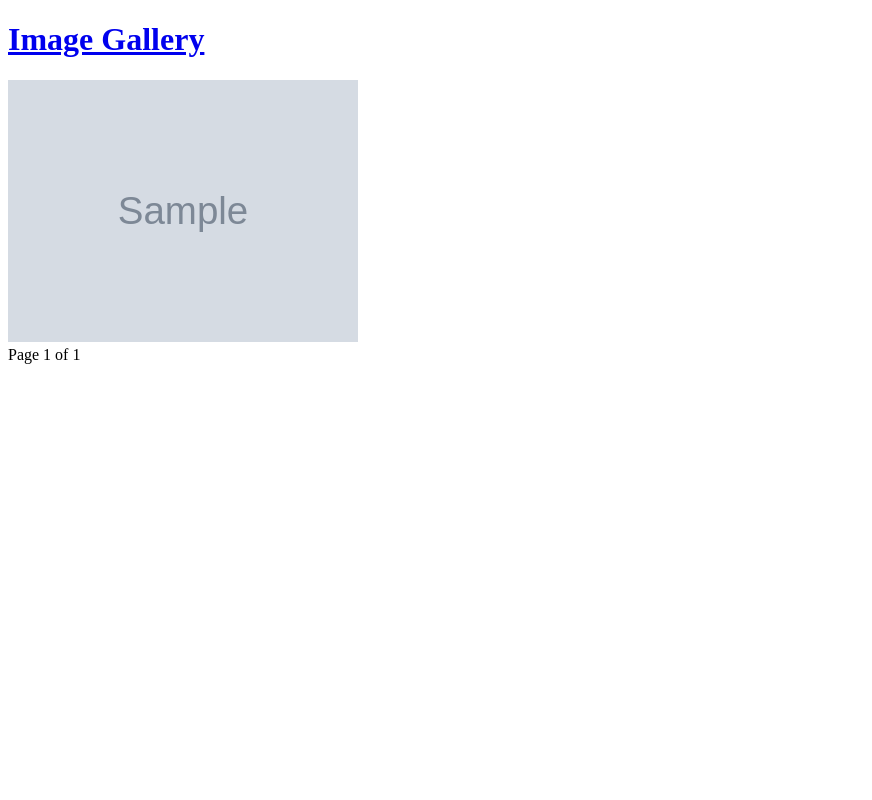
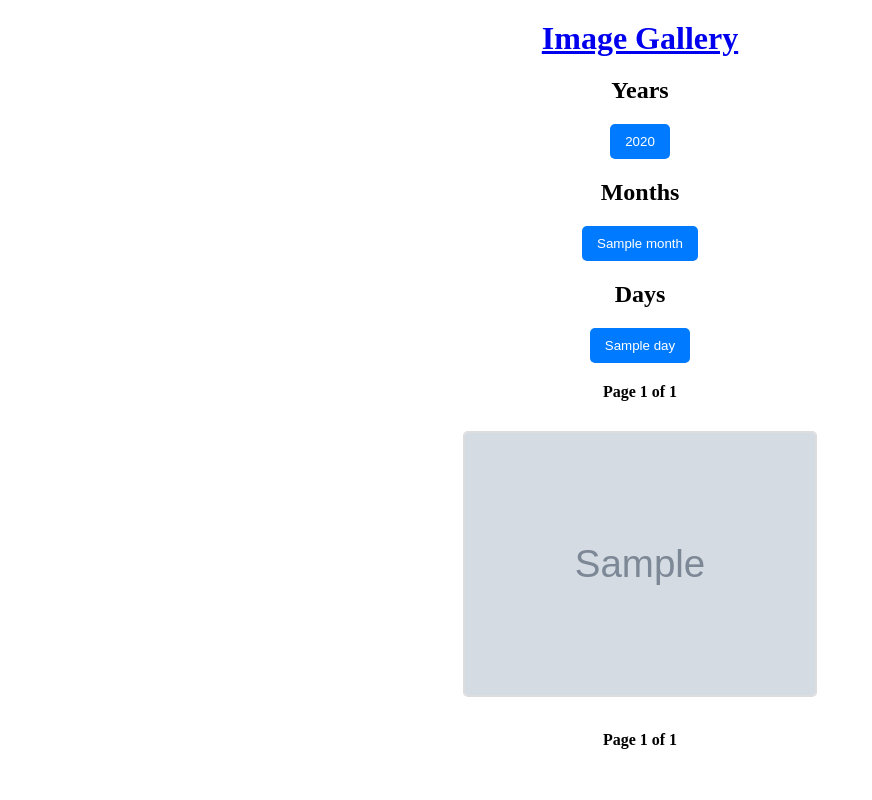
Before and after one commit to neravaren/rev-birdy-camera, a Flask app: template gallery/templates/gallery.html in a window 1280 px wide. Shown: the whole page, without its empty margins (0-872 px from the left). Run offline with Flask 3, Linux system fonts and the light colour scheme; the template is opened without the code that fills it: most values are stand-ins (such as "Sample title", 1, 10 or a date in 2020); grey boxes marked "Sample" are stand-in pictures; some libraries are stand-ins or nearby versions.

Commit message:
Gallery rework

```diff
--- a/gallery/gallery.py
+++ b/gallery/gallery.py
@@ -7,48 +7,101 @@ app = Flask(__name__)
 IMAGE_FOLDER = "../storage"  # Directory to store images
 IMAGE_CAT_FOLDER = "../storage.cat"
 GALLERY_PORT = int(os.getenv("GALLERY_PORT", "5000"))
+IMAGES_PER_PAGE = 50  # Number of images to display per page
 
-def get_image_files(page=1, per_page=12, cat=False):
-    """Get paginated list of image files from the image folder
+def get_image_files(year=None, month=None, day=None):
+    """Get list of image files based on year, month, and day
 
     Args:
-        page (int): Page number (1-based indexing)
-        per_page (int): Number of images per page
+        year (str): Year to filter images
+        month (str): Month to filter images
+        day (str): Day to filter images
 
     Returns:
-        tuple: (list of image filenames for current page, total number of images)
+        tuple: (list of image filenames, list of years, list of months, list of days)
     """
-    # Get all images and sort by relative path
-    image_dir = IMAGE_CAT_FOLDER if cat else IMAGE_FOLDER
     all_images = []
+    years = []
+    months = []
+    days = []
 
-    for root, _, files in os.walk(image_dir):
-        for file in files:
-            if file.endswith(('png', 'jpg', 'jpeg', 'gif', 'webp')):
-                relative_path = os.path.relpath(os.path.join(root, file), image_dir)
-                all_images.append((relative_path, os.path.getmtime(os.path.join(root, file))))
+    if year and month and day:
+        all_images, months, days = get_images_by_date(year, month, day)
+    elif year and month:
+        all_images, months, days = get_images_by_month(year, month)
+    elif year:
+        all_images, months, years = get_images_by_year(year)
+    else:
+        all_images, years = get_all_images()
 
-    all_images.sort(key=lambda x: x[0])  # Sort by relative path
-    total_images = len(all_images)
-    start_idx = (page - 1) * per_page
-    end_idx = start_idx + per_page
+    return sorted(all_images, reverse=True), sorted(years), sorted(months), sorted(days)
 
-    return [img[0] for img in all_images[start_idx:end_idx]], total_images
+def get_images_by_date(year, month, day):
+    target_dir = os.path.join(IMAGE_FOLDER, year, month, day)
+    return get_images_from_directory(target_dir), [], []
+
+def get_images_by_month(year, month):
+    target_dir = os.path.join(IMAGE_FOLDER, year, month)
+    all_images = []
+    days = []
+
+    for root, dirs, _ in os.walk(target_dir):
+        for dir in sorted(dirs):
+            day_dir = os.path.join(target_dir, dir)
+            days.append(os.path.basename(day_dir))
+            all_images.extend(get_images_from_directory(day_dir))
+
+    return all_images, [], sorted(days)
+
+def get_images_by_year(year):
+    target_dir = os.path.join(IMAGE_FOLDER, year)
+    all_images = []
+    months = []
+
+    for month_dir in sorted(os.listdir(target_dir)):
+        month_path = os.path.join(target_dir, month_dir)
+        if os.path.isdir(month_path):
+            months.append(month_dir)
+            all_images.extend(get_images_from_directory(month_path))
+
+    return all_images, sorted(months), []
+
+def get_all_images():
+    all_images = get_images_from_directory(IMAGE_FOLDER)
+    years = sorted(os.listdir(IMAGE_FOLDER))
+    return all_images, years
+
+def get_images_from_directory(directory):
+    return [os.path.relpath(os.path.join(root, file), IMAGE_FOLDER)
+            for root, _, files in os.walk(directory)
+            for file in files if file.endswith('.jpg')]
 
 @app.route('/')
 def gallery():
+    year = request.args.get('year')
+    month = request.args.get('month')
+    day = request.args.get('day')
     page = int(request.args.get('page', 1))
-    per_page = int(request.args.get('per_page', 50))
-    cat = request.args.get('cat', "False").lower() == "true"
 
-    images, total = get_image_files(page, per_page, cat=cat)
-    total_pages = (total + per_page - 1) // per_page
+    images, years, months, days = get_image_files(year, month, day)
+
+    # Pagination logic
+    total_images = len(images)
+    total_pages = (total_images + IMAGES_PER_PAGE - 1) // IMAGES_PER_PAGE
+    start_idx = (page - 1) * IMAGES_PER_PAGE
+    end_idx = start_idx + IMAGES_PER_PAGE
+    paginated_images = images[start_idx:end_idx]
 
     return render_template('gallery.html',
-                         images=images,
+                         images=paginated_images,
+                         years=years,
+                         months=months,
+                         days=days,
+                         current_year=year,
+                         current_month=month,
+                         current_day=day,
                          current_page=page,
-                         total_pages=total_pages,
-                         cat=cat)
+                         total_pages=total_pages)
 
 @app.route('/images/<path:filename>')
 def serve_image(filename):
--- a/gallery/templates/gallery.html
+++ b/gallery/templates/gallery.html
@@ -4,29 +4,113 @@
     <meta charset="UTF-8">
     <meta name="viewport" content="width=device-width, initial-scale=1.0">
     <title>Image Gallery</title>
+    <style>
+        .pagination {
+            margin: 20px 0;
+            text-align: center;
+        }
+        .pagination a {
+            display: inline-block;
+            padding: 10px 15px;
+            margin: 0 5px;
+            background-color: #007BFF;
+            color: white;
+            text-decoration: none;
+            border-radius: 5px;
+        }
+        .pagination a:hover {
+            background-color: #0056b3;
+        }
+        .pagination span {
+            margin: 0 10px;
+            font-weight: bold;
+        }
+        .gallery {
+            display: flex;
+            flex-wrap: wrap;
+            justify-content: center; /* Center align the gallery items */
+        }
+        .gallery img {
+            margin: 10px; /* Add some space between images */
+            border: 2px solid #ddd; /* Optional: Add a border around images */
+            border-radius: 5px; /* Optional: Round the corners of the images */
+        }
+        .navigation {
+            text-align: center;
+            margin: 20px 0;
+        }
+        .navigation button {
+            padding: 10px 15px;
+            margin: 0 5px;
+            background-color: #007BFF;
+            color: white;
+            border: none;
+            border-radius: 5px;
+            cursor: pointer;
+        }
+        .navigation button:hover {
+            background-color: #0056b3;
+        }
+    </style>
 </head>
 <body>
-    <h1><a href="/">Image Gallery</a></h1>
+    <h1 class="navigation"><a href="/">Image Gallery</a></h1>
+    <div class="navigation">
+        {% if years %}
+            <h2>Years</h2>
+            {% for year in years %}
+                <button onclick="location.href='{{ url_for('gallery', year=year) }}'">{{ year }}</button>
+            {% endfor %}
+        {% endif %}
+
+        {% if months %}
+            <h2>Months</h2>
+            {% for month in months %}
+                <button onclick="location.href='{{ url_for('gallery', year=current_year, month=month) }}'">{{ month }}</button>
+            {% endfor %}
+        {% endif %}
+
+        {% if days %}
+            <h2>Days</h2>
+            {% for day in days %}
+                <button onclick="location.href='{{ url_for('gallery', year=current_year, month=current_month, day=day) }}'">{{ day }}</button>
+            {% endfor %}
+        {% endif %}
+    </div>
+
+    <div class="pagination">
+        {% if current_page is defined and total_pages is defined %}
+            {% if current_page > 1 %}
+                <a href="{{ url_for('gallery', year=current_year, month=current_month, day=current_day, page=current_page-1) }}">Previous</a>
+            {% endif %}
+
+            <span>Page {{ current_page }} of {{ total_pages }}</span>
+
+            {% if current_page < total_pages %}
+                <a href="{{ url_for('gallery', year=current_year, month=current_month, day=current_day, page=current_page+1) }}">Next</a>
+            {% endif %}
+        {% endif %}
+    </div>
+
     <div class="gallery">
         {% for image in images %}
             <a data-fslightbox="gallery" href="{{url_for('serve_image_cat' if cat else 'serve_image', filename=image)}}">
               <img src="{{ url_for('serve_image_cat' if cat else 'serve_image', filename=image) }}" alt="{{ image }}" width="350">
             </a>
-            <!-- <a data-fslightbox="gallery" href="images/{{image}}">
-                <img src="images/{{image}}" alt="{{ image }}" width="350">
-            </a> -->
         {% endfor %}
     </div>
 
     <div class="pagination">
-        {% if current_page > 1 %}
-            <a href="{{ url_for('gallery', page=current_page-1, cat=cat) }}">Previous</a>
-        {% endif %}
+        {% if current_page is defined and total_pages is defined %}
+            {% if current_page > 1 %}
+                <a href="{{ url_for('gallery', year=current_year, month=current_month, day=current_day, page=current_page-1) }}">Previous</a>
+            {% endif %}
 
-        <span>Page {{ current_page }} of {{ total_pages }}</span>
+            <span>Page {{ current_page }} of {{ total_pages }}</span>
 
-        {% if current_page < total_pages %}
-            <a href="{{ url_for('gallery', page=current_page+1, cat=cat) }}">Next</a>
+            {% if current_page < total_pages %}
+                <a href="{{ url_for('gallery', year=current_year, month=current_month, day=current_day, page=current_page+1) }}">Next</a>
+            {% endif %}
         {% endif %}
     </div>
 </body>
```
